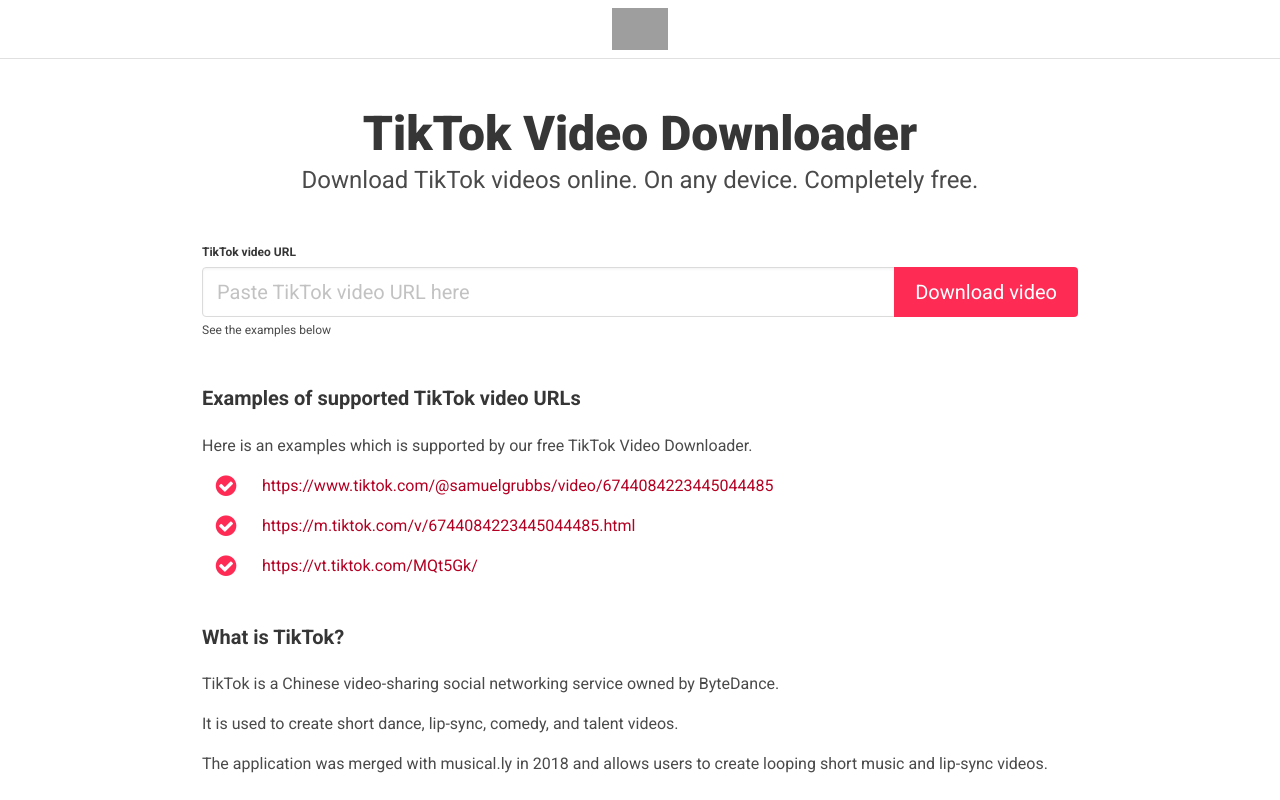
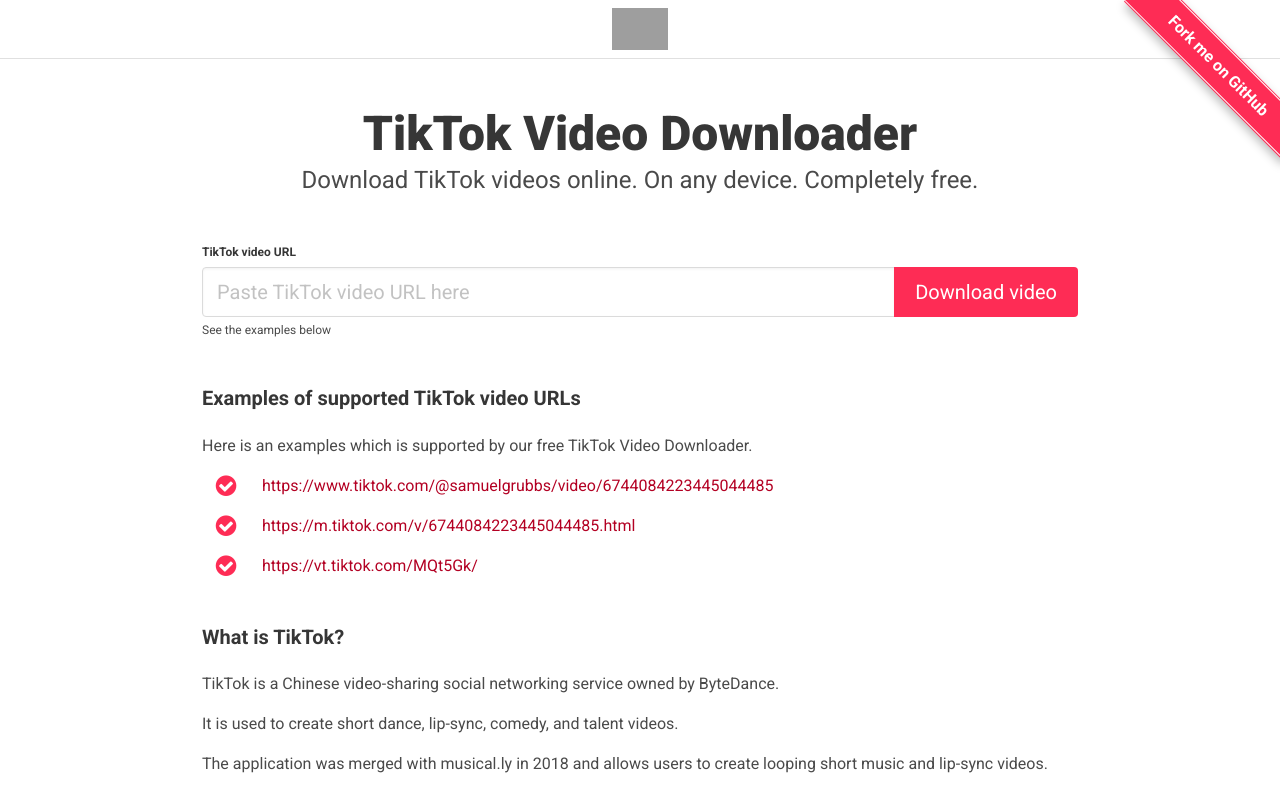
Before and after one commit to zanozbot/tiktok-downloader, a Nuxt app: page / in a window 1280 px wide. Shown: the top 800 px of the page. Built offline with nearby package versions, Linux system fonts and the light colour scheme; grey boxes are pictures that could not be loaded.

Commit message:
Added GitHub fork ribbon

```diff
--- a/layouts/default.vue
+++ b/layouts/default.vue
@@ -1,5 +1,13 @@
 <template>
   <div id="app">
+    <span class="fork-wrapper">
+      <a
+        class="fork"
+        target="_blank"
+        href="https://github.com/zanozbot/tiktok-downloader"
+        >Fork me on GitHub</a
+      >
+    </span>
     <header>
       <nav class="navbar" role="navigation" aria-label="main navigation">
         <div class="navbar-brand">
@@ -21,16 +29,20 @@
     </main>
 
     <footer class="footer has-background-black">
-      <div class="content has-text-centered has-text-white is-size-7 has-text-weight-bold">
+      <div
+        class="content has-text-centered has-text-white is-size-7 has-text-weight-bold"
+      >
         <div class="is-flex footer-links">
           <nuxt-link
             class="ma-2 has-text-white footer-link caption"
             to="/privacy-policy"
-          >Privacy Policy</nuxt-link>
+            >Privacy Policy</nuxt-link
+          >
           <nuxt-link
             class="ma-2 has-text-white footer-link caption"
             to="/terms-and-conditions"
-          >Terms and Conditions</nuxt-link>
+            >Terms and Conditions</nuxt-link
+          >
         </div>
         <p>TikTok Video Downloader © 2020</p>
       </div>
@@ -43,6 +55,60 @@ export default {};
 </script>
 
 <style lang="scss" scoped>
+.fork-wrapper {
+  position: fixed;
+  display: block;
+  top: 0;
+  right: -10px;
+  width: 200px;
+  overflow: hidden;
+  height: 200px;
+  z-index: 9999;
+
+  .fork {
+    background: #fe2c55;
+    color: #fff;
+    text-decoration: none;
+    text-align: center;
+    font-weight: bold;
+    padding: 5px 45px;
+    font-size: 1rem;
+    line-height: 2rem;
+    position: absolute;
+    top: 45px;
+    right: -40px;
+    transform: rotate(45deg);
+    -webkit-transform: rotate(45deg);
+    -ms-transform: rotate(45deg);
+    -moz-transform: rotate(45deg);
+    -o-transform: rotate(45deg);
+    box-shadow: 4px 4px 10px rgba(0, 0, 0, 0.25);
+
+    &::before,
+    &::after {
+      content: "";
+      width: 100%;
+      display: block;
+      position: absolute;
+      top: 1px;
+      left: 0;
+      height: 1px;
+      background: #fff;
+    }
+
+    &::after {
+      bottom: 1px;
+      top: auto;
+    }
+  }
+  @media screen and (max-width: 800px) {
+    .fork {
+      font-size: 0.75rem;
+      top: 25px;
+    }
+  }
+}
+
 .footer-links {
   justify-content: center;
   margin-bottom: 1.5rem;
```
